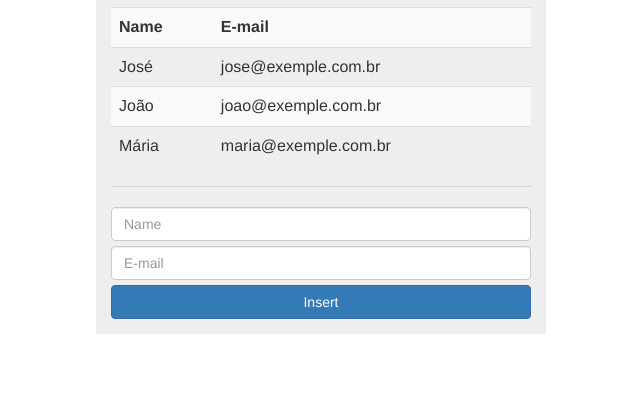
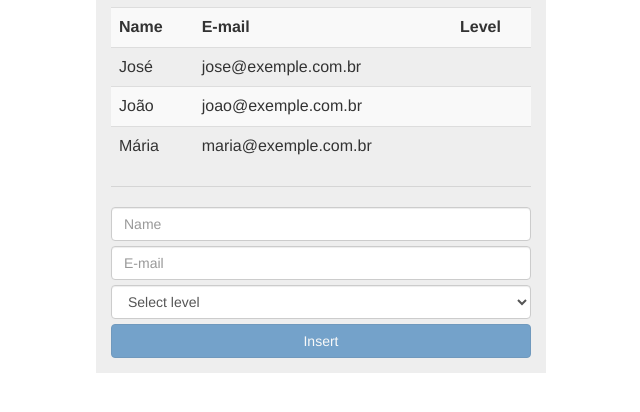
Before and after one commit to joseygordev/AngularJS, a plain HTML site: page index.html in a window 1280 px wide. Shown: the part 68-480 px from the top of the page, without its empty margins (319-959 px from the left). Drawn offline with nearby package versions, Linux system fonts and the light colour scheme.

Commit message:
Select array included

```diff
--- a/index.html
+++ b/index.html
@@ -18,6 +18,10 @@
 				$scope.users.push(angular.copy(user));
 				delete $scope.user;
 			};
+			$scope.usersType = [
+				{level: 'Admin'},
+				{level: 'Common'},
+			];
 		});
 	</script>
 
@@ -30,16 +34,22 @@
 			<tr>
 				<th>Name</th>
 				<th>E-mail</th>
+				<th>Level</th>
 			</tr>
 			<tr ng-repeat="user in users">
 				<td>{{user.name}}</td>
 				<td>{{user.email}}</td>
+				<td>{{user.usersTypes.level}}</td>
 			</tr>
 		</table>
 		<hr>
+		{{user}}
 		<input class="form-control" type="text" placeholder="Name" ng-model="user.name">
 		<input class="form-control" type="text" placeholder="E-mail" ng-model="user.email">
-		<button class="btn btn-primary btn-block" ng-click="addUser(user)">Insert</button>
+		<select class="form-control" ng-model="user.usersTypes" ng-options="usersTypes.level for usersTypes in usersType">
+			<option value="">Select level</option>
+		</select>
+		<button class="btn btn-primary btn-block" ng-click="addUser(user)" ng-disabled="!user.name || !user.email">Insert</button>
 	</div>
 </body>
 </html>
```
